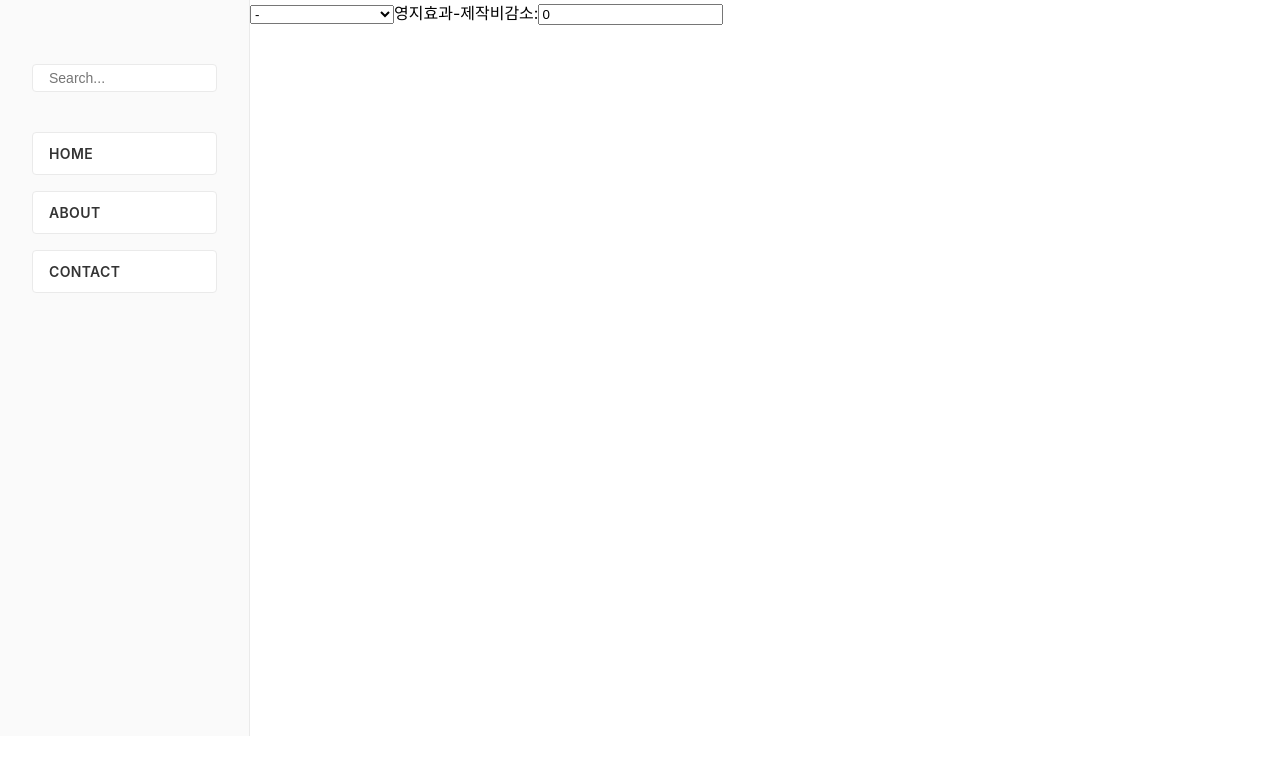
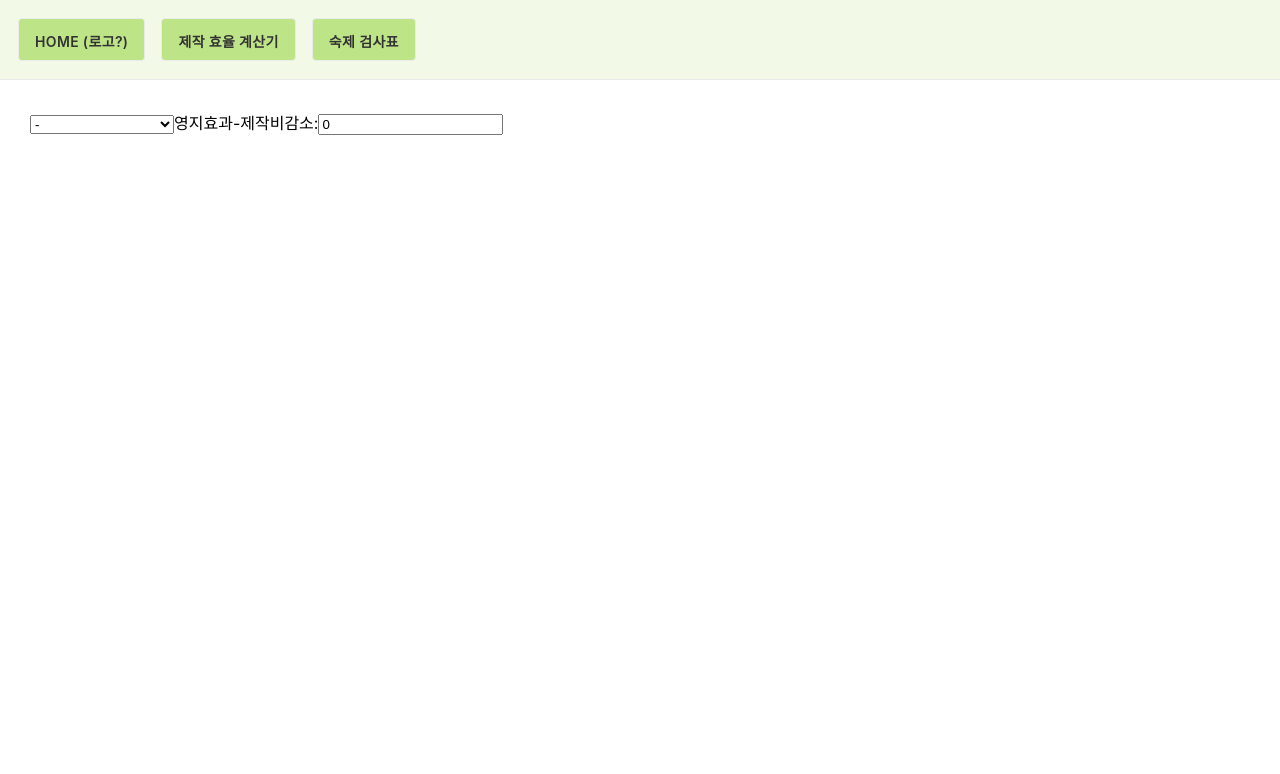
Before and after one commit to moon9ua/Moong-Loa, a Next.js app: page /calculator in a window 1280 px wide. Shown: the top 774 px of the page. Built offline with nearby package versions, Linux system fonts and the light colour scheme.

Commit message:
feat: 간단한 navbar 구현

```diff
--- a/components/calculator/Calculator.tsx
+++ b/components/calculator/CalculatorProcessor.tsx
@@ -11,7 +11,7 @@ interface ICosts {
   [key: string]: number;
 }
 
-export default function Calculator({
+export default function CalculatorProcessor({
   manufactureName,
   manufactureInfo,
   developmentEffect,
--- a/components/layout/layout.module.css
+++ /dev/null
@@ -1,9 +0,0 @@
-.main {
-  display: flex;
-  height: calc(100vh - 64px);
-  background-color: white;
-}
-
-.main > section {
-  padding: 32px;
-}
--- a/components/layout/sidebar.tsx
+++ /dev/null
@@ -1,19 +0,0 @@
-import Link from "next/link";
-import styles from "./sidebar.module.css";
-
-export default function Sidebar() {
-  return (
-    <nav className={styles.nav}>
-      <input className={styles.input} placeholder="Search..." />
-      <Link href="/">
-        <a>Home</a>
-      </Link>
-      <Link href="/about">
-        <a>About</a>
-      </Link>
-      <Link href="/contact">
-        <a>Contact</a>
-      </Link>
-    </nav>
-  );
-}
--- /dev/null
+++ b/layouts/layout.module.css
@@ -0,0 +1,6 @@
+.main {
+  display: flex;
+  height: calc(100vh - 80px);
+  background-color: white;
+  padding: 30px;
+}
--- a/components/layout/layout.tsx
+++ b/layouts/layout.tsx
@@ -1,6 +1,6 @@
 import Head from "next/head";
 import styles from "./layout.module.css";
-import Sidebar from "./sidebar";
+import Navbar from "./navbar";
 
 export default function Layout({ children }: { children: any }) {
   return (
@@ -9,6 +9,8 @@ export default function Layout({ children }: { children: any }) {
         <title>Moong Loa</title>
       </Head>
 
+      <Navbar />
+
       <main className={styles.main}>{children}</main>
 
       {/* <footer>임시 footer 입니다... ^^7</footer> */}
--- a/components/layout/sidebar.module.css
+++ b/layouts/navbar.module.css
@@ -1,17 +1,16 @@
 .nav {
-  height: 100%;
+  width: 100%;
+  height: 80px;
   display: flex;
-  flex-direction: column;
-  width: 250px;
-  background-color: #fafafa;
-  padding: 32px;
-  border-right: 1px solid #eaeaea;
+  padding: 10px;
+  background-color: rgba(190, 228, 136, 0.2);
+  border-bottom: 1px solid #eaeaea;
 }
 
 .nav > a {
-  margin: 8px 0;
+  margin: 8px;
   text-decoration: none;
-  background: white;
+  background: #bee488;
   border-radius: 4px;
   font-size: 14px;
   padding: 12px 16px;
--- /dev/null
+++ b/layouts/navbar.tsx
@@ -0,0 +1,22 @@
+import Link from "next/link";
+import styles from "./navbar.module.css";
+
+export default function Navbar() {
+  return (
+    <nav className={styles.nav}>
+      {/* <input className={styles.input} placeholder="Search..." /> */}
+
+      <Link href="/">
+        <a>Home (로고?)</a>
+      </Link>
+
+      <Link href="/calculator">
+        <a>제작 효율 계산기</a>
+      </Link>
+
+      <Link href="/todolist">
+        <a>숙제 검사표</a>
+      </Link>
+    </nav>
+  );
+}
--- a/pages/_app.tsx
+++ b/pages/_app.tsx
@@ -1,12 +1,11 @@
 import "../styles/globals.css";
 import type { AppProps } from "next/app";
-import Layout from "../components/layout/layout";
-import Sidebar from "../components/layout/sidebar";
+import Layout from "../layouts/layout";
+import Navbar from "../layouts/navbar";
 
 function MyApp({ Component, pageProps }: AppProps) {
   return (
     <Layout>
-      <Sidebar />
       <Component {...pageProps} />
     </Layout>
   );
--- a/pages/calculator/index.tsx
+++ b/pages/calculator/index.tsx
@@ -1,8 +1,8 @@
 import React, { useState } from "react";
-import Calculator from "../../components/calculator/Calculator";
+import CalculatorProcessor from "../../components/calculator/CalculatorProcessor";
 import { MANUFACTURES } from "../../components/calculator/constants";
 
-export default function CraftingCalculator() {
+export default function Calculator() {
   const [developmentEffect, setDevelopmentEffect] = useState<number>(0); // NOTE: 영지 효과: 제작 비용 감소 퍼센트
   const [selectedKey, setSelectedKey] = useState<string>("");
 
@@ -41,7 +41,7 @@ export default function CraftingCalculator() {
       </div>
 
       {selectedKey && (
-        <Calculator
+        <CalculatorProcessor
           manufactureName={selectedKey}
           manufactureInfo={MANUFACTURES[selectedKey]}
           {...{ developmentEffect }}
--- a/pages/index.tsx
+++ b/pages/index.tsx
@@ -1,10 +1,9 @@
 import type { NextPage } from "next";
 import Head from "next/head";
 import Image from "next/image";
-import styles from "../styles/Home.module.css";
 
 const Home: NextPage = () => {
-  return <div className={styles.container}>메인 화면일까...?</div>;
+  return <div>메인 화면일까...?</div>;
 };
 
 export default Home;
--- /dev/null
+++ b/pages/todolist/index.tsx
@@ -0,0 +1,3 @@
+export default function TodoList() {
+  return <>투두리스트 만들기...</>;
+}
```
